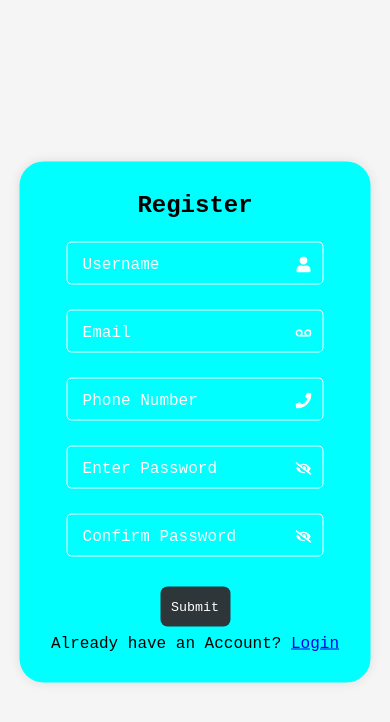
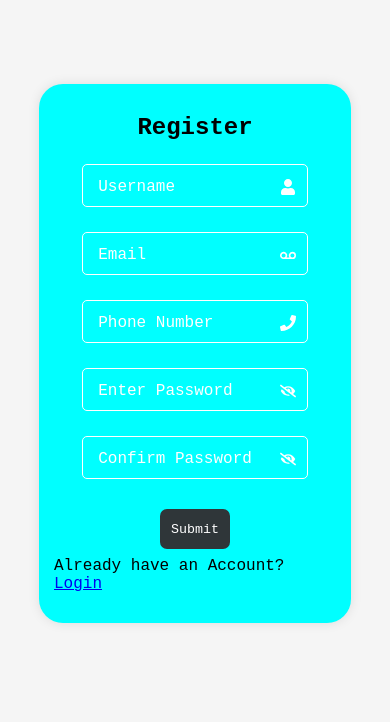
Before and after one commit to Drive-Ready-7/IShip-01, a React (Vite) app in the folder client/: page /register in a window 390 px wide. Shown: the top 722 px of the page. Built offline with nearby package versions, Linux system fonts and the light colour scheme; a web font is replaced by a local one.

Commit message:
Update mobile_register.css

```diff
--- a/client/src/pages/mobile/register/mobile_register.css
+++ b/client/src/pages/mobile/register/mobile_register.css
@@ -19,12 +19,12 @@ body {
 
 .register-box {
   background-color: aqua;
-  width: min(90%, 450px);
+  width: min(80%, 450px);
   height: max-content;
   position: absolute;
-  top: 50%;
+  top: 10%;
   left: 50%;
-  transform: translate(-50%, -50%);
+  transform: translateX(-50%);
   border-radius: 1.5rem;
   box-shadow: 0 0 12px rgba(0, 0, 0, 0.1);
   display: flex;
```
